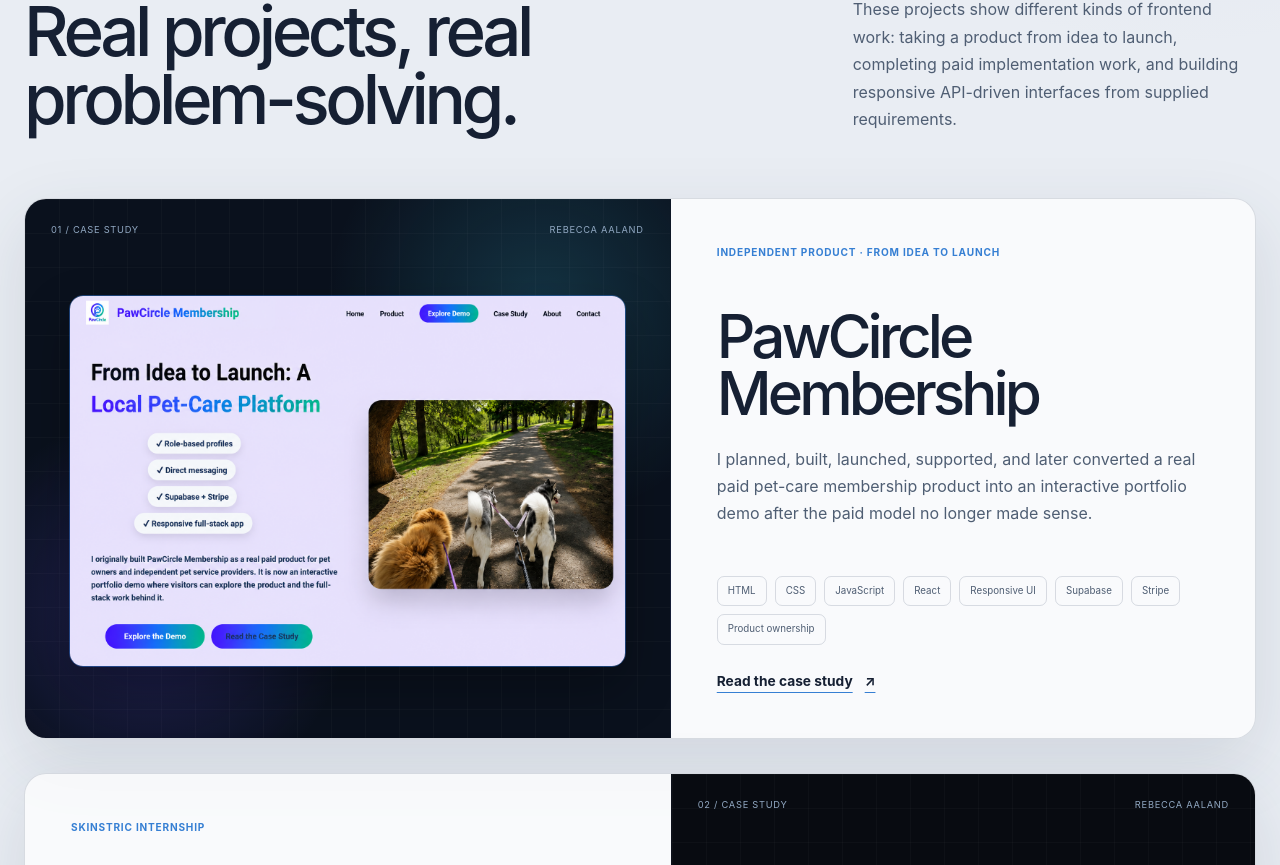
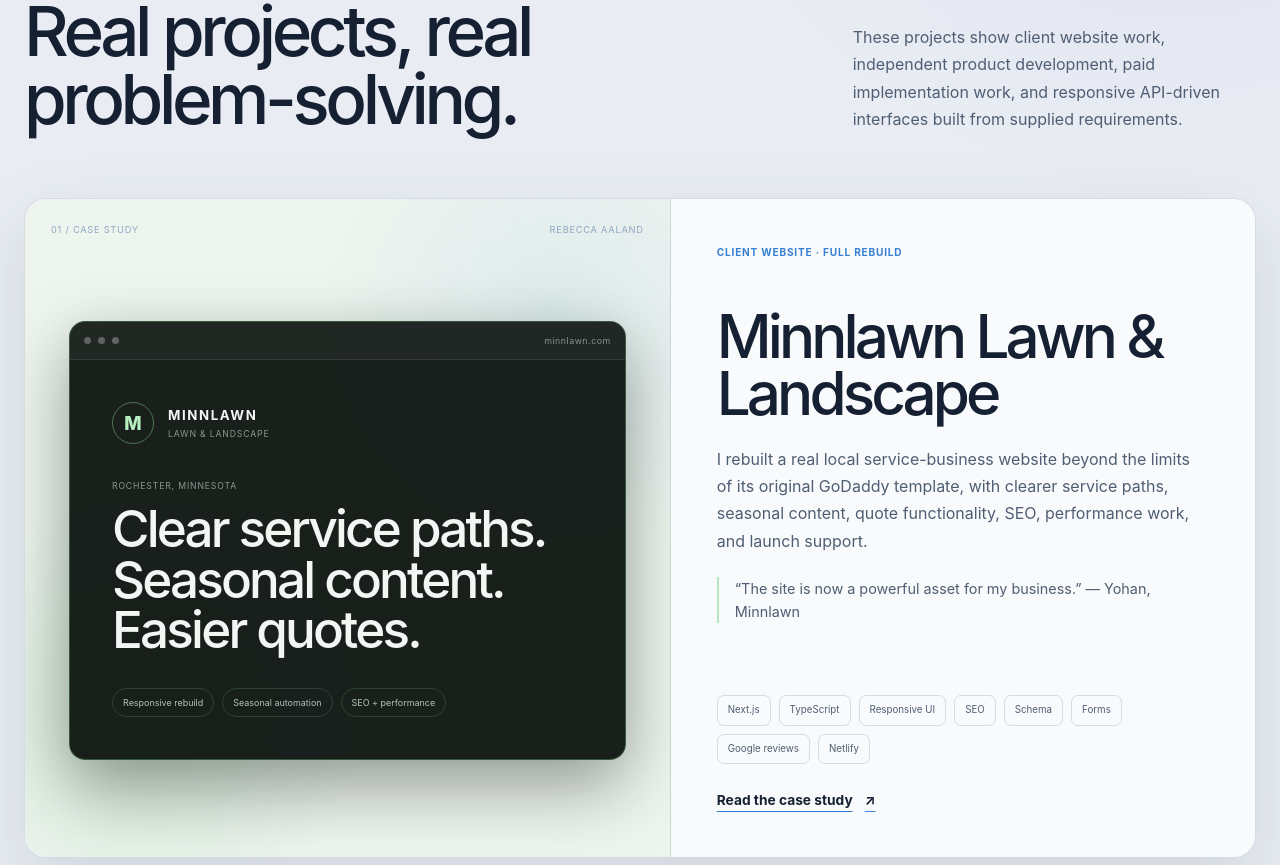
Before and after one commit to reaaland/rebecca-aaland-portfolio, a Next.js app: page / in a window 1280 px wide. Shown: the part 1935-2800 px from the top of the page. Built offline with nearby package versions, Linux system fonts and the light colour scheme.

Commit message:
Feature Minnlawn first on portfolio home

```diff
--- a/app/page.tsx
+++ b/app/page.tsx
@@ -2,6 +2,7 @@
 import Image from "next/image";
 import Link from "next/link";
 import { ExperienceIntro } from "@/components/experience-intro";
+import { MinnlawnProjectVisual } from "@/components/minnlawn-project-visual";
 import { ProfileStructuredData } from "@/components/profile-structured-data";
 import { SiteFooter } from "@/components/site-footer";
 import { SiteHeader } from "@/components/site-header";
@@ -15,6 +16,26 @@
 const projects = [
   {
     number: "01",
+    label: "Client website · Full rebuild",
+    title: "Minnlawn Lawn & Landscape",
+    summary:
+      "I rebuilt a real local service-business website beyond the limits of its original GoDaddy template, with clearer service paths, seasonal content, quote functionality, SEO, performance work, and launch support.",
+    testimonial: "“The site is now a powerful asset for my business.” — Yohan, Minnlawn",
+    proof: [
+      "Next.js",
+      "TypeScript",
+      "Responsive UI",
+      "SEO",
+      "Schema",
+      "Forms",
+      "Google reviews",
+      "Netlify",
+    ],
+    href: "/work/minnlawn",
+    visual: "minnlawn",
+  },
+  {
+    number: "02",
     label: "Independent product · From idea to launch",
     title: "PawCircle Membership",
     summary:
@@ -33,7 +54,7 @@
     visual: "pawcircle",
   },
   {
-    number: "02",
+    number: "03",
     label: "Skinstric internship",
     title: "Skinstric",
     summary:
@@ -52,7 +73,7 @@
     visual: "skinstric",
   },
   {
-    number: "03",
+    number: "04",
     label: "Frontend development project",
     title: "Ultraverse NFT Marketplace",
     summary:
@@ -281,10 +302,9 @@
             </div>
 
             <p>
-              These projects show different kinds of frontend work: taking a
-              product from idea to launch, completing paid implementation work,
-              and building responsive API-driven interfaces from supplied
-              requirements.
+              These projects show client website work, independent product
+              development, paid implementation work, and responsive
+              API-driven interfaces built from supplied requirements.
             </p>
           </div>
 
@@ -304,7 +324,9 @@
                     <span>REBECCA AALAND</span>
                   </div>
 
-                  {project.title === "PawCircle Membership" ? (
+                  {project.title === "Minnlawn Lawn & Landscape" ? (
+                    <MinnlawnProjectVisual />
+                  ) : project.title === "PawCircle Membership" ? (
                     <div className="project-screenshot-frame">
                       <Image
                         src="/pawcircle-homepage.png"
@@ -343,6 +365,11 @@
                   <div className="project-main">
                     <h3>{project.title}</h3>
                     <p className="project-summary">{project.summary}</p>
+                    {"testimonial" in project ? (
+                      <blockquote className="project-quote">
+                        {project.testimonial}
+                      </blockquote>
+                    ) : null}
                   </div>
 
                   <ul
```
